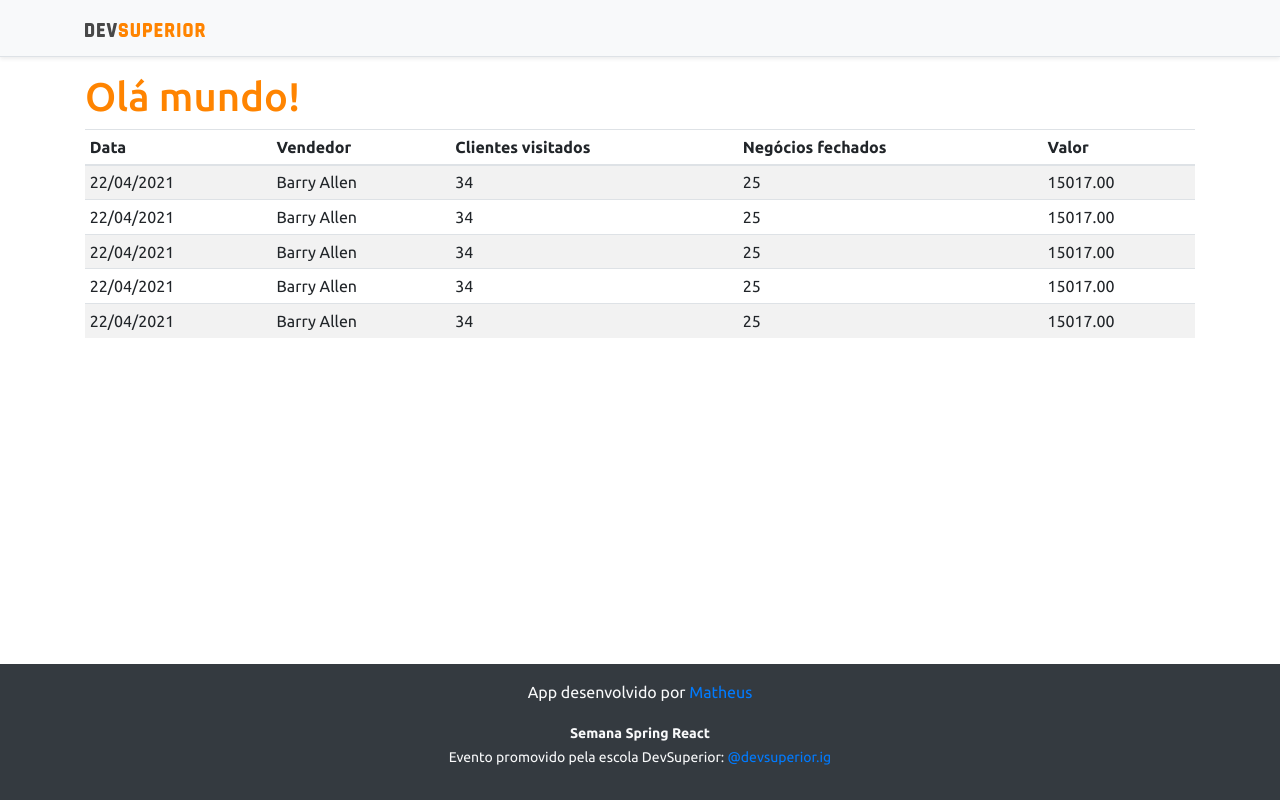
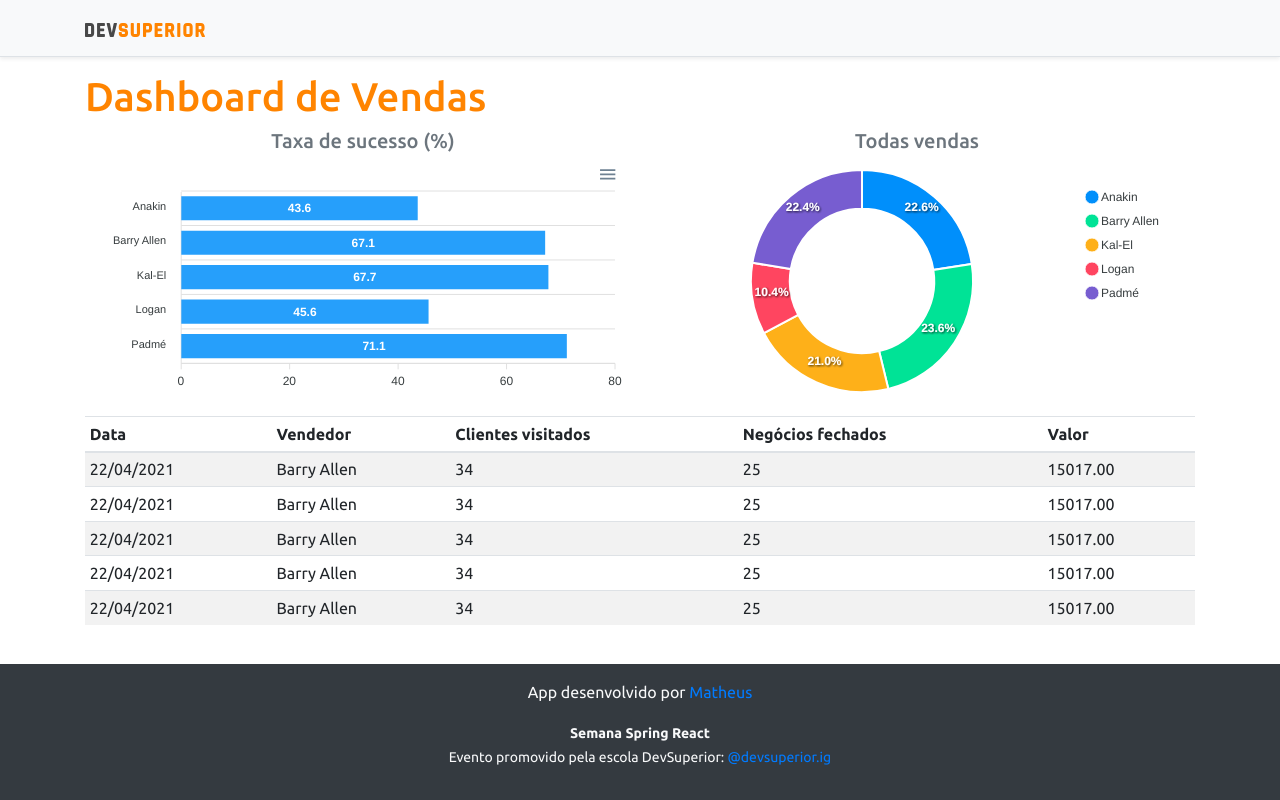
Before and after one commit to hcaeryks/projeto-sds3, a React (Create React App) app in the folder frontend/: page / in a window 1280 px wide. Built offline with nearby package versions, Linux system fonts and the light colour scheme.

Commit message:
Static charts

```diff
--- a/frontend/package.json
+++ b/frontend/package.json
@@ -12,10 +12,12 @@
     "@types/node": "^12.0.0",
     "@types/react": "^17.0.0",
     "@types/react-dom": "^17.0.0",
+    "apexcharts": "^3.26.1",
     "bootstrap": "^4.6.0",
     "jquery": "1.9.1",
     "popper.js": "^1.16.1",
     "react": "^17.0.2",
+    "react-apexcharts": "^1.3.9",
     "react-dom": "^17.0.2",
     "react-scripts": "4.0.3",
     "typescript": "^4.1.2",
--- a/frontend/src/App.tsx
+++ b/frontend/src/App.tsx
@@ -1,13 +1,25 @@
 import NavBar from 'components/NavBar';
 import Footer from 'components/Footer';
 import DataTable from 'components/DataTable'
+import BarChart from 'components/BarChart'
+import DonutChart from 'components/DonutChart'
 
 function App() {
   return (
     <>
       <NavBar />
       <div className="container">
-        <h1 className="text-primary">Olá mundo!</h1>
+        <h1 className="text-primary">Dashboard de Vendas</h1>
+        <div className="row px-3">
+          <div className="col-sm-6">
+            <h5 className="text-center text-secondary">Taxa de sucesso (%)</h5>
+            <BarChart />
+          </div>
+          <div className="col-sm-6">
+            <h5 className="text-center text-secondary">Todas vendas</h5>
+            <DonutChart />
+          </div>
+        </div>
         <DataTable />
       </div>
       <Footer />
--- /dev/null
+++ b/frontend/src/components/BarChart/index.tsx
@@ -0,0 +1,29 @@
+import Chart from 'react-apexcharts'
+
+function BarChart() {
+    const options = {
+        plotOptions: {
+            bar: {
+                horizontal: true,
+            }
+        },
+    };
+
+    const mockData = {
+        labels: {
+            categories: ['Anakin', 'Barry Allen', 'Kal-El', 'Logan', 'Padmé']
+        },
+        series: [
+            {
+                name: "% Sucesso",
+                data: [43.6, 67.1, 67.7, 45.6, 71.1]
+            }
+        ]
+    };
+
+    return (
+        <Chart options={{ ...options, xaxis: mockData.labels}} series={mockData.series} type="bar" height="240" />
+    );
+}
+
+export default BarChart;
--- /dev/null
+++ b/frontend/src/components/DonutChart/index.tsx
@@ -0,0 +1,20 @@
+import Chart from 'react-apexcharts'
+
+function DonutChart() {
+    const mockData = {
+        series: [477138, 499928, 444867, 220426, 473088],
+        labels: ['Anakin', 'Barry Allen', 'Kal-El', 'Logan', 'Padmé']
+    }
+
+    const options = {
+        legend: {
+            show: true
+        }
+    }
+
+    return (
+        <Chart options={{ ...options, labels: mockData.labels}} series={mockData.series} type="donut" height="240" />
+    );
+}
+
+export default DonutChart;
```
Also changed, not shown: 1 other file (tests, documents, lock files or other folders).
